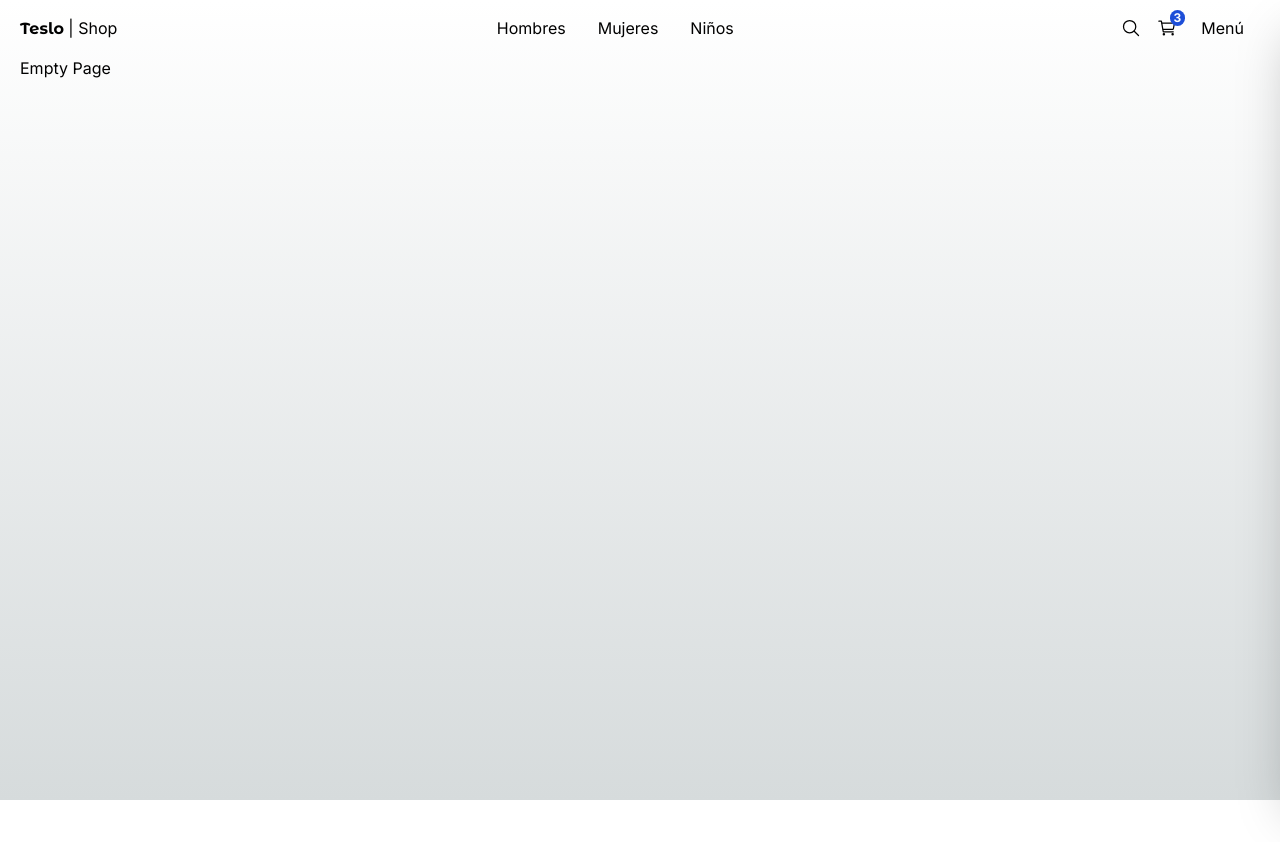
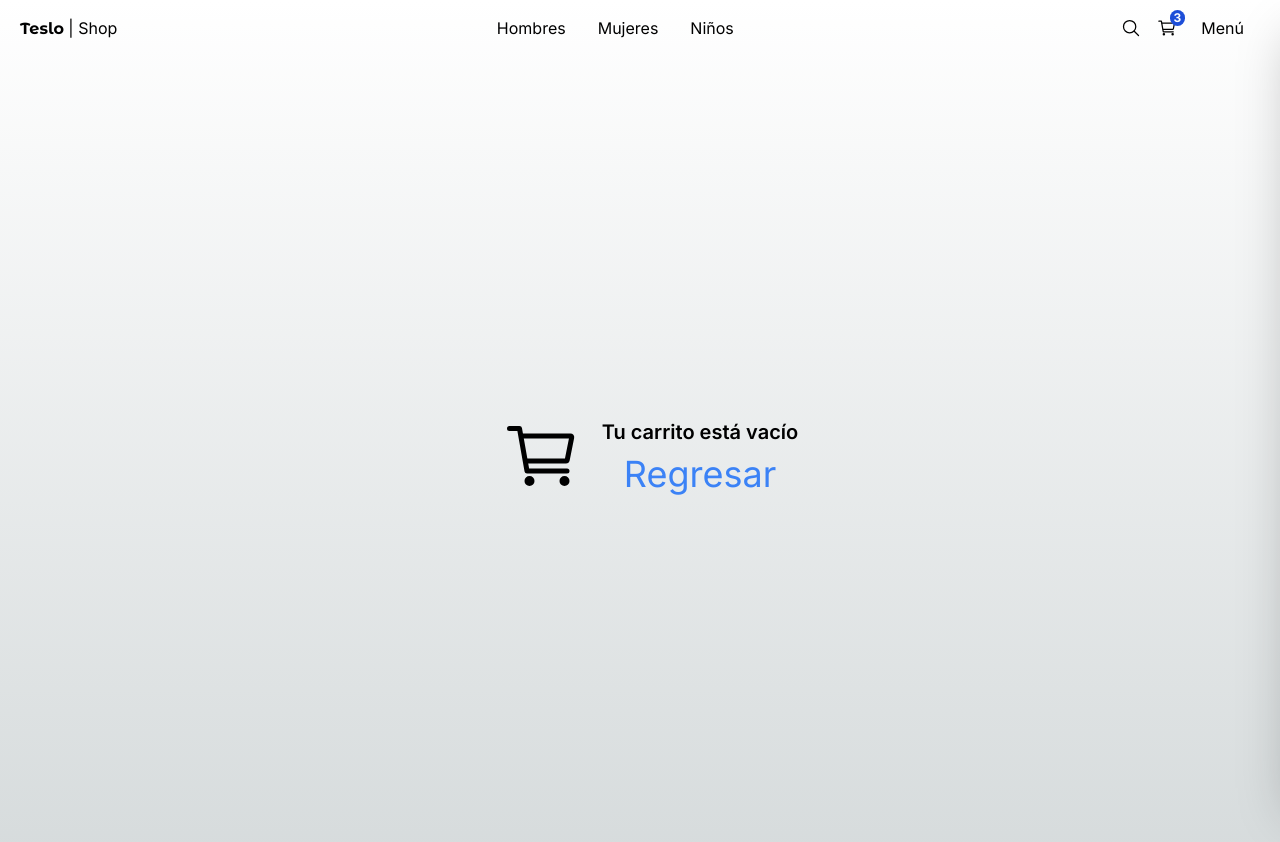
Before and after one commit to Newflaree/next-app_teslo-shop, a Next.js app: page /empty in a window 1280 px wide. Shown: the top 842 px of the page. Before the commit the page ends 800 px from the top, so only its background shows below. Built offline with nearby package versions, Linux system fonts and the light colour scheme.

Commit message:
Pantalla de carrito de compras vacío

```diff
--- a/src/app/(shop)/cart/page.tsx
+++ b/src/app/(shop)/cart/page.tsx
@@ -1,6 +1,7 @@
 // Next.js
 import NextLink from 'next/link';
 import Image from 'next/image';
+import { redirect } from 'next/navigation';
 // Components
 import {
   Title,
@@ -16,6 +17,9 @@
 ];
 
 export default function() {
+  //redirect( '/empty' )
+
+
   return (
     <div
       className={`
--- a/src/app/(shop)/empty/page.tsx
+++ b/src/app/(shop)/empty/page.tsx
@@ -1,7 +1,31 @@
+// Next.js
+import NextLink from 'next/link';
+// React Icons
+import { IoCartOutline } from 'react-icons/io5';
+
 export default function() {
+
   return (
-    <div>
-      <h1>Empty Page</h1>
+    <div className='flex justify-center items-center h-[800px]'>
+      <IoCartOutline
+        size={ 80 }
+        className='mx-5'
+      />
+
+      <div
+        className='flex flex-col items-center'
+      >
+        <h1 className='text-xl font-semibold'>
+          Tu carrito está vacío
+        </h1>
+
+        <NextLink
+          href='/'
+          className='text-blue-500 mt-2 text-4xl'
+        >
+          Regresar
+        </NextLink>
+      </div>
     </div>
   );
 }
--- a/src/app/(shop)/layout.tsx
+++ b/src/app/(shop)/layout.tsx
@@ -14,7 +14,7 @@
       <TopMenu />
       <Sidebar />
 
-      <div className='px-5'>
+      <div className=''>
         { children }
       </div>
     </div>
```
